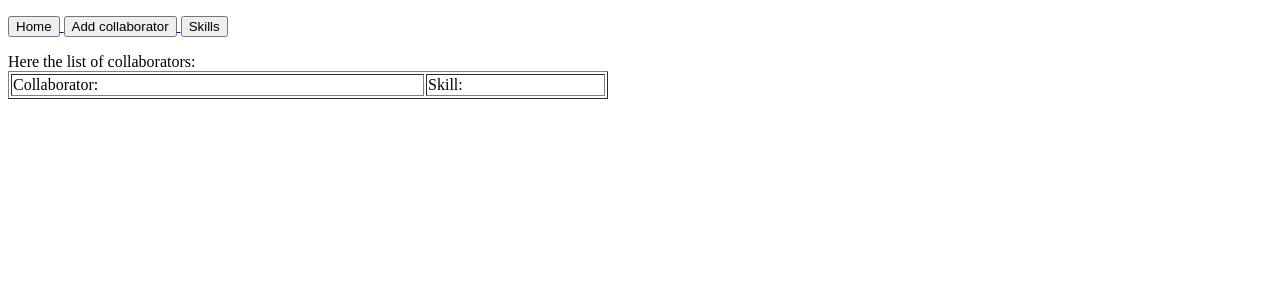
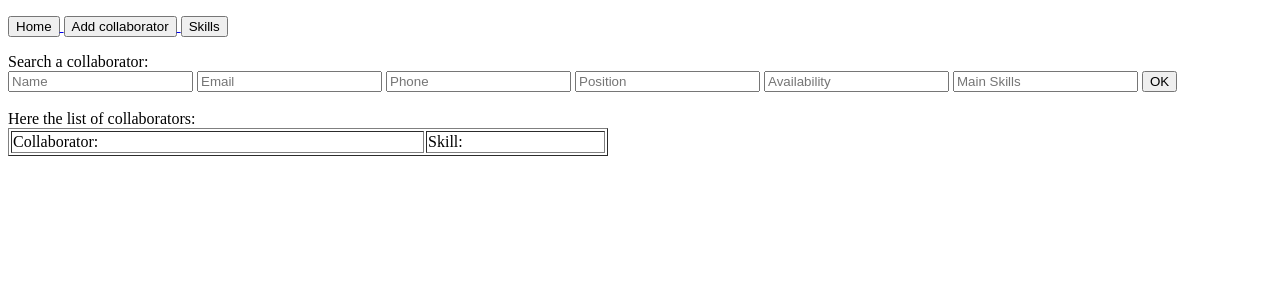
Before and after one commit to robertamangiapane/CRM-InVision-Lab, a Django app: page /collaborators in a window 1280 px wide. Shown: the top 300 px of the page. Run offline with Django 3.2, Linux system fonts and the light colour scheme; data that the repository does not hold is empty.

Commit message:
WIP filtering collaborator

```diff
--- a/app/crmInvisionLab/templates/crmInvisionLab/collaborators_index.html
+++ b/app/crmInvisionLab/templates/crmInvisionLab/collaborators_index.html
@@ -14,14 +14,23 @@
 </a>
 <a href="/skills">
     <button>Skills</button>
-</a>
-
-</p>
+</a></p>
+Search a collaborator:
+<form action="/collaborators" method="post">{% csrf_token %}
+    <input type="text" name="name" placeholder="Name">
+    <input type="text" name="email" placeholder="Email">
+    <input type="text" name="phone" placeholder="Phone">
+    <input type="text" name="position" placeholder="Position">
+    <input type="text" name="availability" placeholder="Availability">
+    <input type="text" name="main_skills" placeholder="Main Skills">
+    <input type="submit" value="OK">
+</form>
+<br>
 Here the list of collaborators:
 <table border="1" width="600">
     <tr>
         <td>Collaborator:</td>
-        <br>
+
         <td>Skill:</td>
     </tr>
 {% for collaborator in collaborators %}
--- a/app/crmInvisionLab/views.py
+++ b/app/crmInvisionLab/views.py
@@ -5,6 +5,7 @@ from django.core.exceptions import ValidationError
 from django.shortcuts import render, redirect
 from .models import Collaborator, Skill
 from .collaborator_form import AddCollaboratorForm
+from .filtering_helpers import *
 
 
 def index(request):
@@ -13,8 +14,11 @@ def index(request):
 
 def collaborators_index(request):
     collaborators = Collaborator.objects.order_by("name")
+    if request.method == "POST":
+        collaborators = collaborator_filter(request.POST)
+        # collaborators = Collaborator.objects.filter(main_skills__name__contains="3D")
+        # print(collaborators)
     context = {'collaborators': collaborators}
-
     return render(request, 'crmInvisionLab/collaborators_index.html', context)
 
 
@@ -93,13 +97,11 @@ def skill_add(request):
 
 def skill_edit(request, id_skill):
     skill = Skill.objects.get(id=id_skill)
-    print(skill.name)
 
     if request.method == "POST":
         new_name = request.POST[skill.name]
         skill.name = new_name
         skill.save()
-        print(skill.name)
 
         return redirect('/skills')
     else:
```
Also changed, not shown: app/crmInvisionLab/filtering_helpers.py (added, +12 -0 lines), app/crmInvisionLab/tests/helpers.py (renamed from app/crmInvisionLab/tests_helpers.py, +1 -1 lines), app/crmInvisionLab/tests/test_feature.py (renamed from app/crmInvisionLab/tests.py, +17 -1 lines), app/crmInvisionLab/tests/__init__.py (added).
